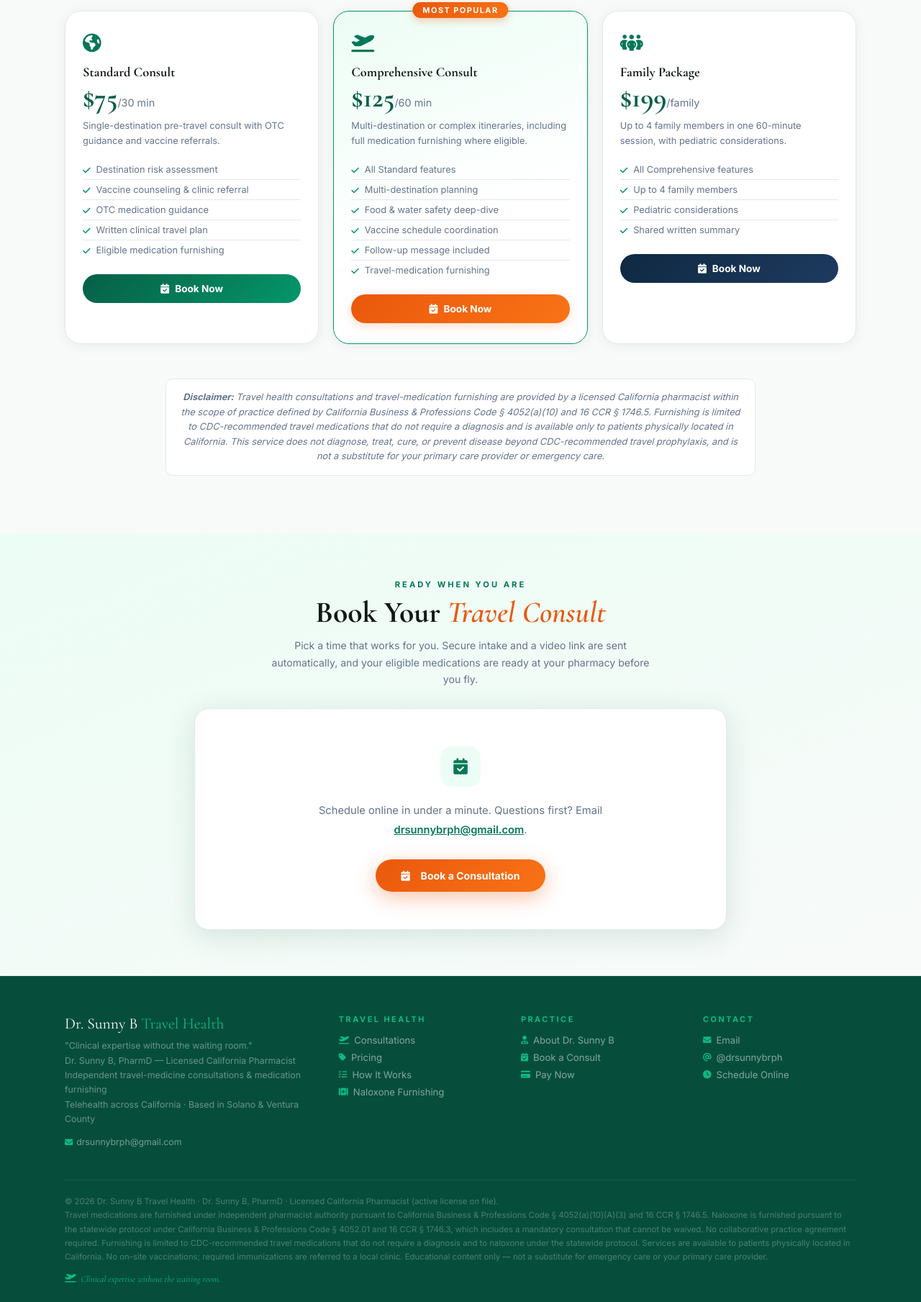
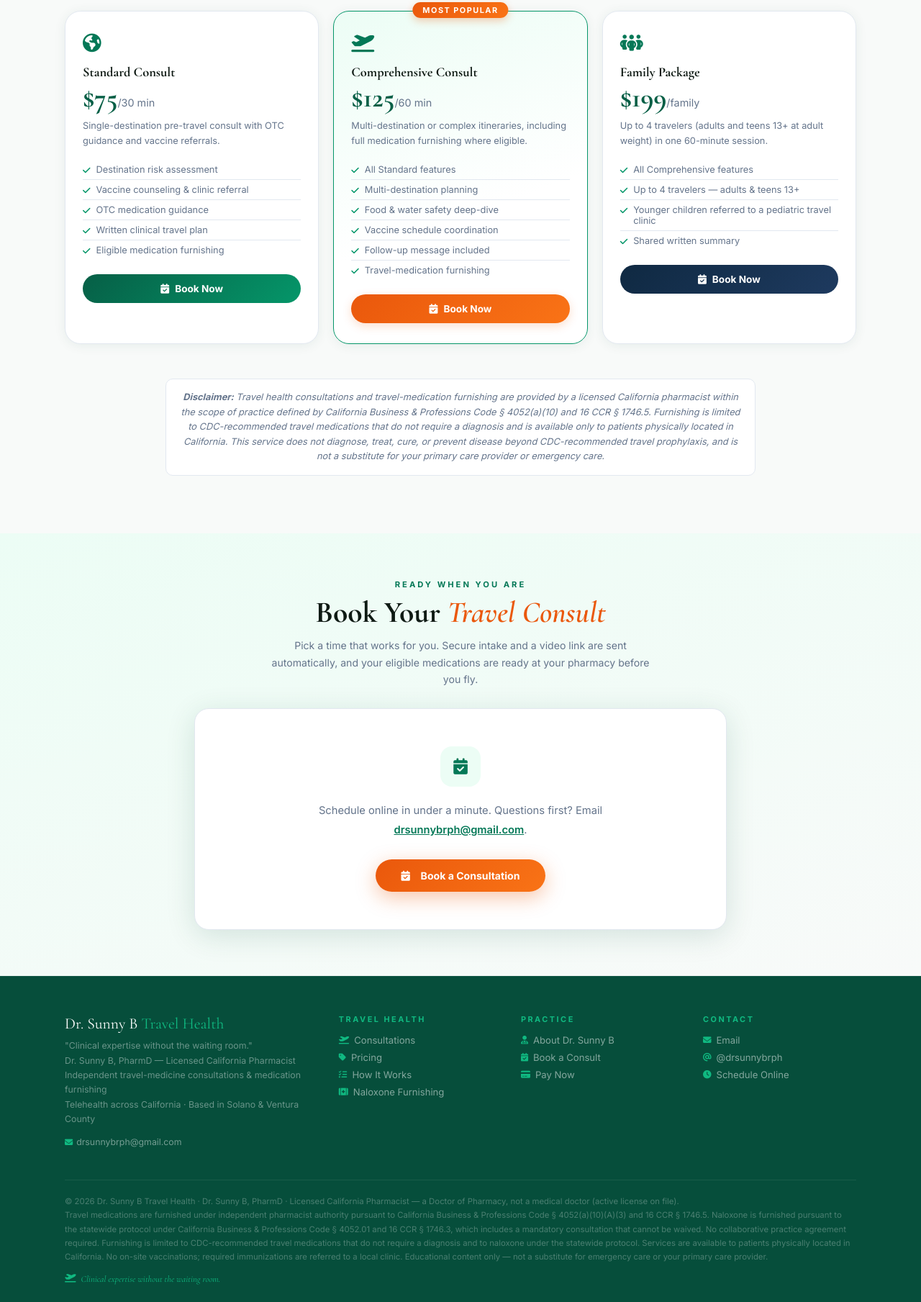
Before and after one commit to drsunnybrph/DrSunnyB, a plain HTML site: page travel-health.html in a window 1280 px wide. Shown: the part 1934-3743 px from the top of the page at 72% size. Drawn offline with nearby package versions, Linux system fonts and the light colour scheme.

Commit message:
Add files via upload

```diff
--- a/travel-health.html
+++ b/travel-health.html
@@ -113,11 +113,11 @@
           <div class="price-card">
             <div class="price-icon"><i class="fa-solid fa-people-group"></i></div>
             <h3>Family Package</h3><div class="price-amount">$199<span>/family</span></div>
-            <p class="price-desc">Up to 4 family members in one 60-minute session, with pediatric considerations.</p>
+            <p class="price-desc">Up to 4 travelers (adults and teens 13+ at adult weight) in one 60-minute session.</p>
             <ul class="price-features">
               <li><i class="fa-solid fa-check"></i>All Comprehensive features</li>
-              <li><i class="fa-solid fa-check"></i>Up to 4 family members</li>
-              <li><i class="fa-solid fa-check"></i>Pediatric considerations</li>
+              <li><i class="fa-solid fa-check"></i>Up to 4 travelers — adults &amp; teens 13+</li>
+              <li><i class="fa-solid fa-check"></i>Younger children referred to a pediatric travel clinic</li>
               <li><i class="fa-solid fa-check"></i>Shared written summary</li>
             </ul>
             <a class="btn-slate" href="book.html"><i class="fa-solid fa-calendar-check"></i> Book Now</a>
@@ -181,7 +181,7 @@
     </div>
     <div class="footer-bottom">
       <div>
-        <div class="footer-legal">© 2026 Dr. Sunny B Travel Health · Dr. Sunny B, PharmD · Licensed California Pharmacist (active license on file).<br/>Travel medications are furnished under independent pharmacist authority pursuant to California Business &amp; Professions Code § 4052(a)(10)(A)(3) and 16 CCR § 1746.5. Naloxone is furnished pursuant to the statewide protocol under California Business &amp; Professions Code § 4052.01 and 16 CCR § 1746.3, which includes a mandatory consultation that cannot be waived. No collaborative practice agreement required. Furnishing is limited to CDC-recommended travel medications that do not require a diagnosis and to naloxone under the statewide protocol. Services are available to patients physically located in California. No on-site vaccinations; required immunizations are referred to a local clinic. Educational content only — not a substitute for emergency care or your primary care provider.</div>
+        <div class="footer-legal">© 2026 Dr. Sunny B Travel Health · Dr. Sunny B, PharmD · Licensed California Pharmacist — a Doctor of Pharmacy, not a medical doctor (active license on file).<br/>Travel medications are furnished under independent pharmacist authority pursuant to California Business &amp; Professions Code § 4052(a)(10)(A)(3) and 16 CCR § 1746.5. Naloxone is furnished pursuant to the statewide protocol under California Business &amp; Professions Code § 4052.01 and 16 CCR § 1746.3, which includes a mandatory consultation that cannot be waived. No collaborative practice agreement required. Furnishing is limited to CDC-recommended travel medications that do not require a diagnosis and to naloxone under the statewide protocol. Services are available to patients physically located in California. No on-site vaccinations; required immunizations are referred to a local clinic. Educational content only — not a substitute for emergency care or your primary care provider.</div>
       </div>
       <div class="footer-love"><i class="fa-solid fa-plane-departure"></i> Clinical expertise without the waiting room.</div>
     </div>
```
Also changed, not shown: about.html (+7 -7 lines), book.html (+3 -3 lines), index.html (+3 -3 lines), naloxone.html (+1 -1 lines), pay.html (+1 -1 lines), 1 other file.
